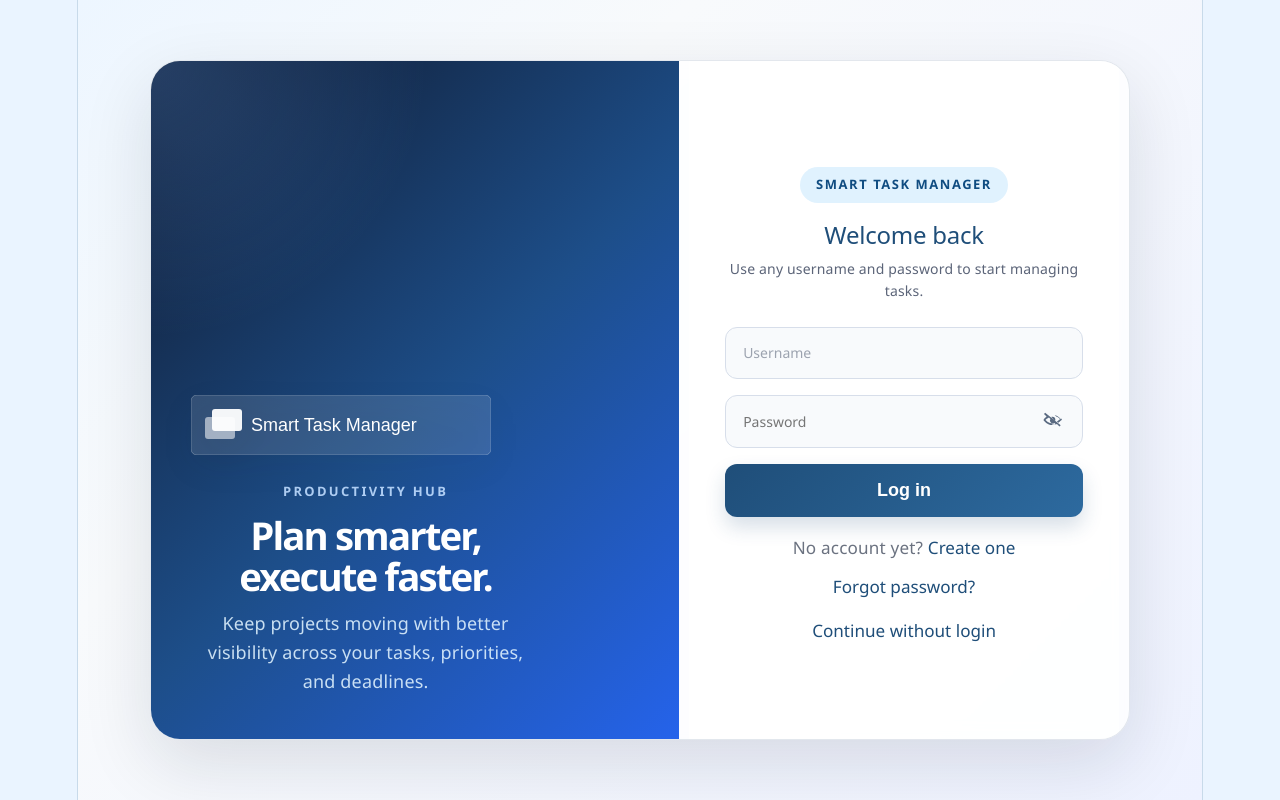
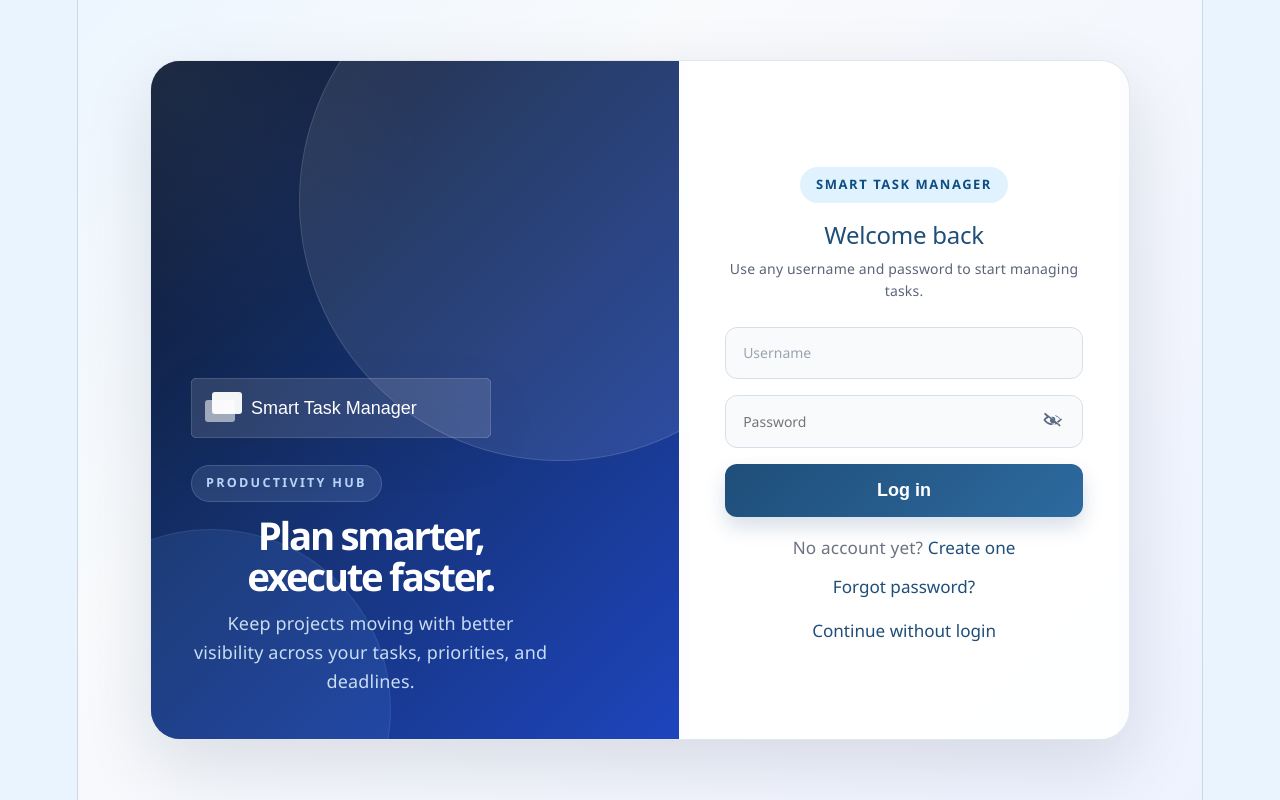
Before and after one commit to jeffGodonou/smart-task-manager, a React (Vite) app in the folder frontend/frontend/: page / in a window 1280 px wide. Built offline with nearby package versions, Linux system fonts and the light colour scheme; no server answers.

Commit message:
Refine authenticator page

```diff
--- a/frontend/frontend/src/components/AuthForm.css
+++ b/frontend/frontend/src/components/AuthForm.css
@@ -21,14 +21,45 @@
 
 .auth-visual {
   position: relative;
-  background: radial-gradient(circle at top left, rgba(96, 165, 250, 0.28), transparent 32%),
-    linear-gradient(135deg, #0f172a 0%, #1d4e89 52%, #2563eb 100%);
+  background:
+    linear-gradient(135deg, rgba(15, 23, 42, 0.7), rgba(30, 64, 175, 0.65)),
+    radial-gradient(circle at top left, rgba(147, 197, 253, 0.36), transparent 32%),
+    linear-gradient(135deg, #0f172a 0%, #113a6d 38%, #1d4ed8 100%);
   color: white;
   display: flex;
   align-items: flex-end;
+  overflow: hidden;
+}
+
+.auth-visual::before,
+.auth-visual::after {
+  content: "";
+  position: absolute;
+  border-radius: 50%;
+  pointer-events: none;
+}
+
+.auth-visual::before {
+  width: 520px;
+  height: 520px;
+  right: -140px;
+  top: -120px;
+  background: rgba(255, 255, 255, 0.09);
+  border: 1px solid rgba(255, 255, 255, 0.12);
+}
+
+.auth-visual::after {
+  width: 360px;
+  height: 360px;
+  left: -120px;
+  bottom: -150px;
+  background: rgba(96, 165, 250, 0.12);
+  border: 1px solid rgba(255, 255, 255, 0.08);
 }
 
 .auth-visual-inner {
+  position: relative;
+  z-index: 1;
   width: 100%;
   padding: 2rem 2.2rem 2.4rem;
   display: flex;
@@ -39,21 +70,27 @@
 
 .auth-logo {
   width: min(80%, 300px);
-  filter: drop-shadow(0 12px 18px rgba(15, 23, 42, 0.2));
+  filter: drop-shadow(0 14px 24px rgba(15, 23, 42, 0.28));
 }
 
 .auth-visual-copy {
   display: flex;
   flex-direction: column;
   gap: 0.75rem;
-  max-width: 350px;
+  max-width: 360px;
 }
 
 .auth-mini-label {
-  font-size: 0.72rem;
+  display: inline-flex;
+  align-self: flex-start;
+  padding: 0.45rem 0.8rem;
+  border-radius: 999px;
+  background: rgba(191, 219, 254, 0.12);
+  border: 1px solid rgba(191, 219, 254, 0.18);
+  font-size: 0.7rem;
   text-transform: uppercase;
   letter-spacing: 0.18em;
-  color: rgba(191, 219, 254, 0.9);
+  color: rgba(191, 219, 254, 0.96);
   font-weight: 700;
 }
 
@@ -61,7 +98,7 @@
   margin: 0;
   font-size: clamp(2rem, 3vw, 2.8rem);
   line-height: 1.05;
-  letter-spacing: -0.05em;
+  letter-spacing: -0.06em;
   color: white;
 }
 
```
